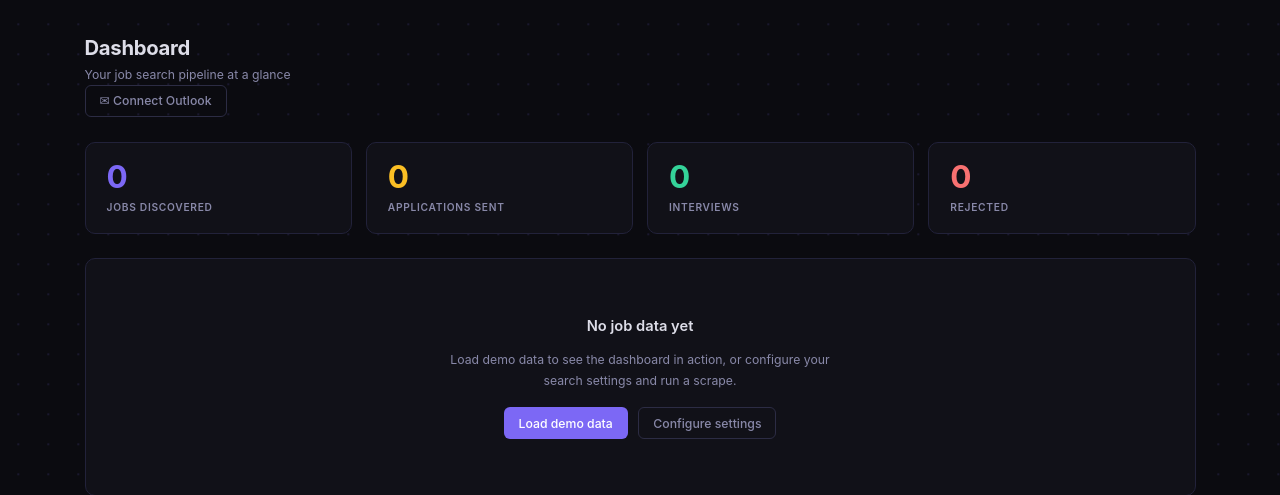
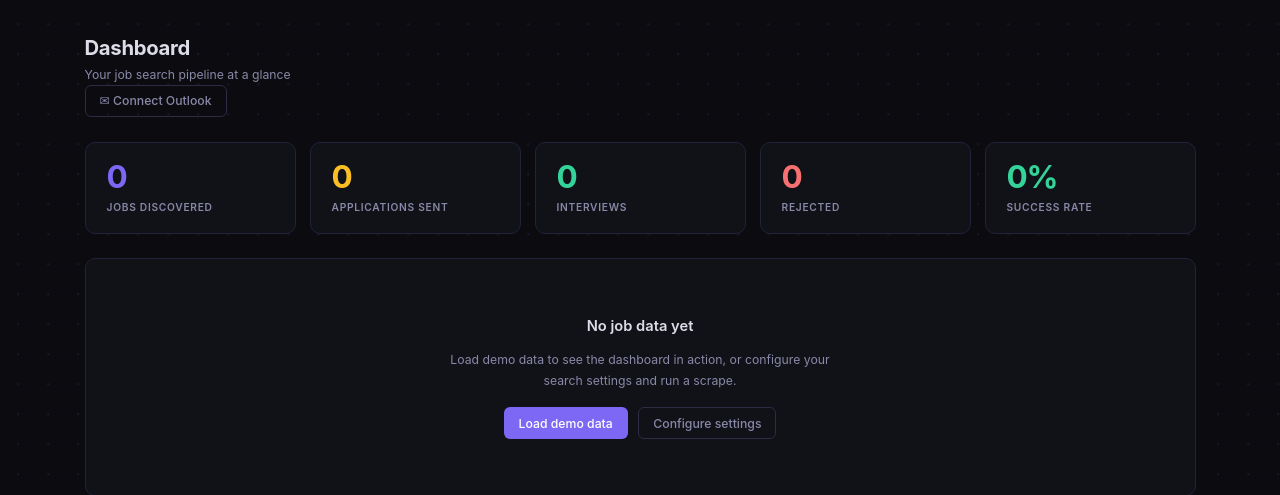
Before and after one commit to vibhastallapalli/Job-Bot, a Flask app: page / in a window 1280 px wide. Shown: the part 54-549 px from the top of the page. Run offline with Flask 3, Linux system fonts and the light colour scheme; data that the repository does not hold is empty.

Commit message:
Add Success Rate stat card to dashboard

```diff
--- a/web/static/css/css_style.css
+++ b/web/static/css/css_style.css
@@ -214,7 +214,7 @@ a:hover { color: var(--accent-h); }
 /* ─── Stat cards ─────────────────────────────────────────────────────────── */
 .stats-grid {
   display: grid;
-  grid-template-columns: repeat(4, 1fr);
+  grid-template-columns: repeat(5, 1fr);
   gap: 1rem;
   margin-bottom: 1.75rem;
 }
@@ -921,7 +921,11 @@ body:has(.shortcut-bar) #back-to-top { bottom: calc(2.25rem + 1rem); }
 #back-to-top:active { transform: translateY(1px); }
 
 /* ─── Responsive ─────────────────────────────────────────────────────────── */
-@media (max-width: 700px) {
+@media (max-width: 900px) {
+  .stats-grid { grid-template-columns: repeat(3, 1fr); }
+}
+
+@media (max-width: 600px) {
   .stats-grid { grid-template-columns: repeat(2, 1fr); }
   .content { padding-left: 1rem; padding-right: 1rem; }
 }
--- a/web/static/js/js_main.js
+++ b/web/static/js/js_main.js
@@ -164,13 +164,14 @@
   els.forEach(function (el) {
     var target = parseInt(el.getAttribute('data-count'), 10);
     if (!target) return;          // leave 0 as-is, nothing to animate
-    el.textContent = '0';
+    var suffix = el.textContent.trim().slice(-1) === '%' ? '%' : '';
+    el.textContent = '0' + suffix;
     var startTs = null;
 
     requestAnimationFrame(function tick(ts) {
       if (!startTs) startTs = ts;
       var pct = Math.min((ts - startTs) / DURATION, 1);
-      el.textContent = Math.round(easeOutCubic(pct) * target);
+      el.textContent = Math.round(easeOutCubic(pct) * target) + suffix;
       if (pct < 1) requestAnimationFrame(tick);
     });
   });
--- a/web/templates/templates_index.html
+++ b/web/templates/templates_index.html
@@ -43,6 +43,10 @@
   <div class="stat-card">
     <div class="stat-card__value stat-card__value--red" data-count="{{ stats.rejected }}">{{ stats.rejected }}</div>
     <div class="stat-card__label">Rejected</div>
+  </div>
+  <div class="stat-card">
+    <div class="stat-card__value stat-card__value--green" data-count="{{ stats.success_rate }}">{{ stats.success_rate }}%</div>
+    <div class="stat-card__label">Success rate</div>
   </div>
 </div>
 
--- a/web/web_routes.py
+++ b/web/web_routes.py
@@ -19,11 +19,15 @@ _SCRAPE_IN_PROGRESS = False   # guarded by GIL; single scrape at a time
 @main_bp.route("/")
 def dashboard():
     db = get_db()
+    applied    = db.execute("SELECT COUNT(*) FROM jobs WHERE status IN ('applied','interview','offer','rejected')").fetchone()[0]
+    interviews = db.execute("SELECT COUNT(*) FROM jobs WHERE status='interview'").fetchone()[0]
+    offers     = db.execute("SELECT COUNT(*) FROM jobs WHERE status='offer'").fetchone()[0]
     stats = {
-        "total":      db.execute("SELECT COUNT(*) FROM jobs").fetchone()[0],
-        "applied":    db.execute("SELECT COUNT(*) FROM jobs WHERE status IN ('applied','interview','offer','rejected')").fetchone()[0],
-        "interviews": db.execute("SELECT COUNT(*) FROM jobs WHERE status='interview'").fetchone()[0],
-        "rejected":   db.execute("SELECT COUNT(*) FROM jobs WHERE status='rejected'").fetchone()[0],
+        "total":        db.execute("SELECT COUNT(*) FROM jobs").fetchone()[0],
+        "applied":      applied,
+        "interviews":   interviews,
+        "rejected":     db.execute("SELECT COUNT(*) FROM jobs WHERE status='rejected'").fetchone()[0],
+        "success_rate": round((interviews + offers) / applied * 100) if applied else 0,
     }
     recent_jobs = db.execute("SELECT * FROM jobs ORDER BY discovered_at DESC LIMIT 8").fetchall()
     recent_logs = db.execute("SELECT * FROM logs ORDER BY created_at DESC LIMIT 6").fetchall()
```
